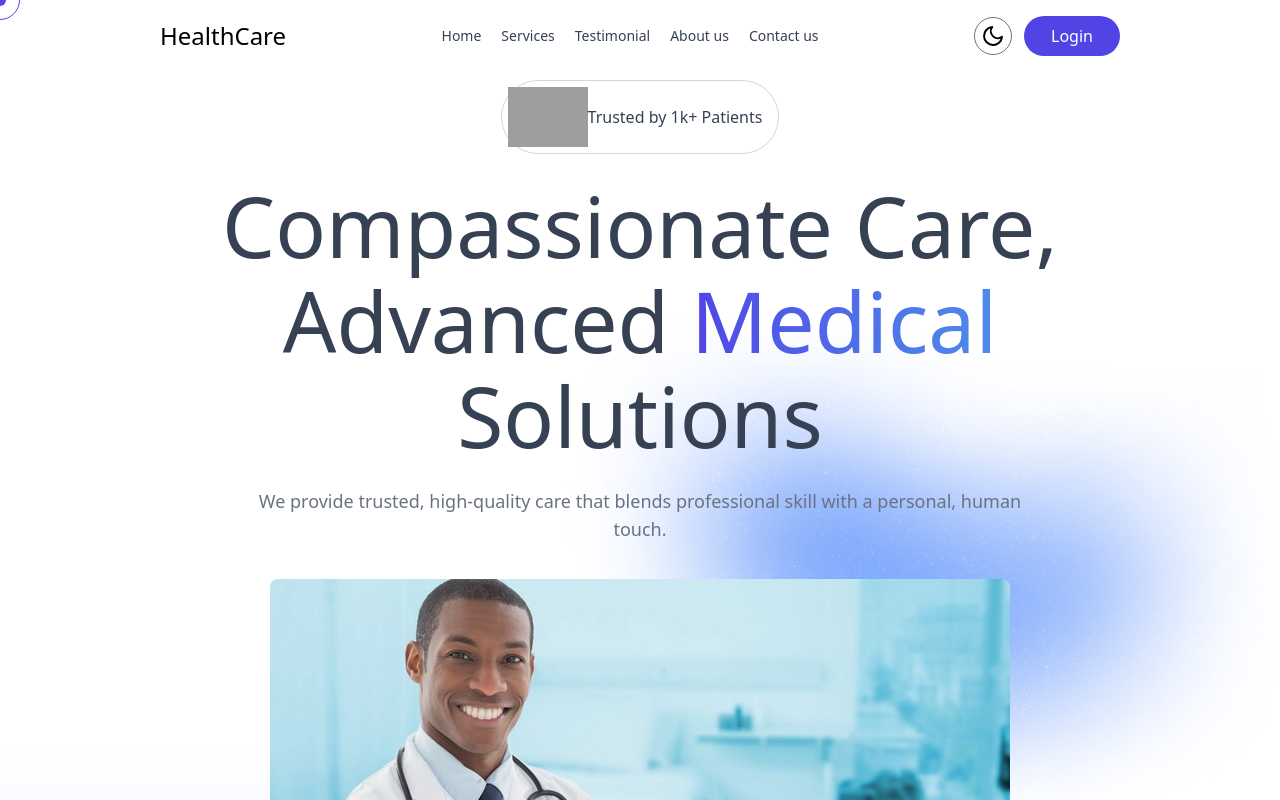
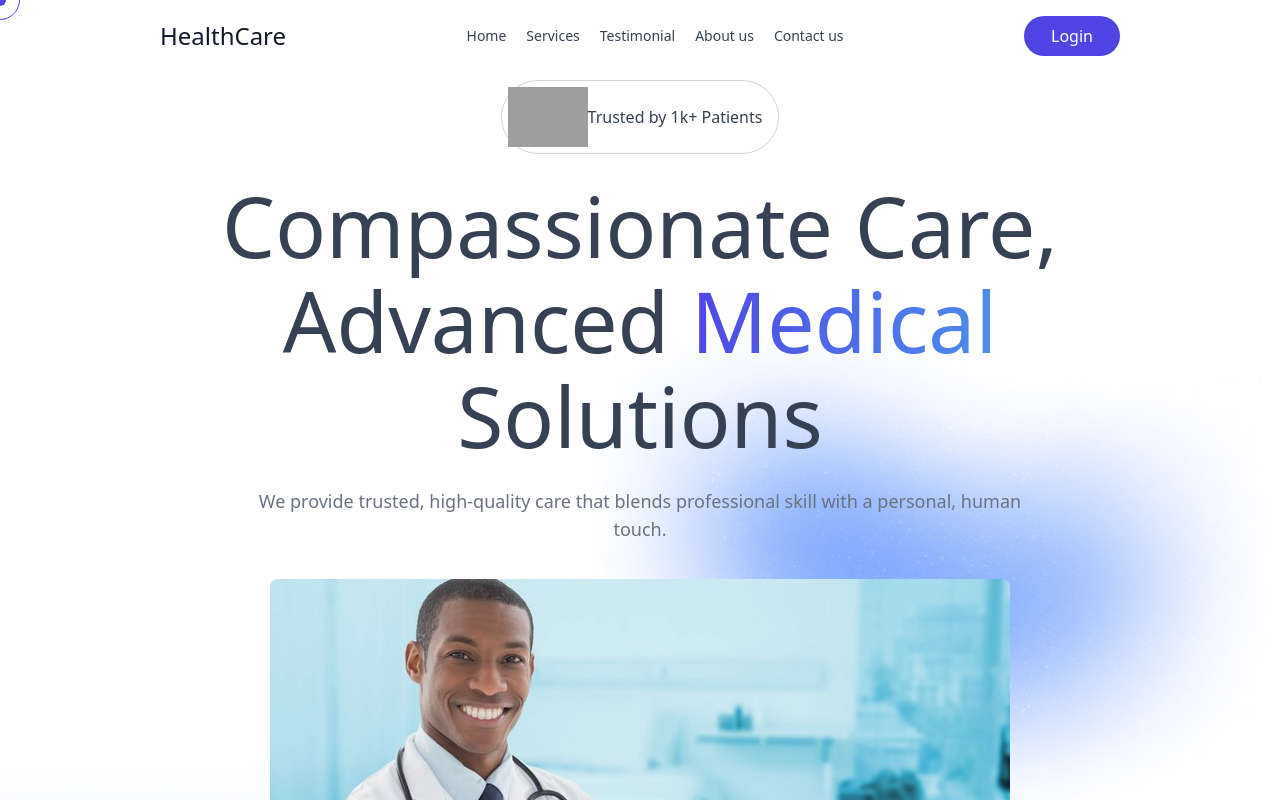
Before and after one commit to Haider-khangit551/doctor-site, a React (Vite) app: page / in a window 1280 px wide. Shown: the top 800 px of the page. Built offline with nearby package versions, Linux system fonts and the light colour scheme; grey boxes are pictures that could not be loaded.

Commit message:
remove darkmode

```diff
--- a/src/components/Navbar.jsx
+++ b/src/components/Navbar.jsx
@@ -1,12 +1,117 @@
+// import React, { useState } from 'react'
+// import assets from '../assets/assets'
+// // import ThemeToggleBtn from './ThemeToggleBtn'
+// import { motion } from "motion/react"
+// import Login from '../models/Login'
+// import { IoLogInOutline } from "react-icons/io5";
+
+
+// const Navbar = ({ theme, setTheme }) => {
+
+//     const [sideBarOpen, setSideBarOpen] = useState(false)
+//     const [isModelOpen, setIsModelOpen] = useState(false)
+
+//     const openModel = () => {
+//         setIsModelOpen(true)
+//     }
+
+//     const closeModel = () => {
+//         setIsModelOpen(false)
+//     }
+
+//     return (
+//         // <motion.div
+//         //     initial={{ opacity: 0, y: -50 }}
+//         //     animate={{ opacity: 1, y: 0 }}
+//         //     transition={{ duration: 0.6, ease: 'easeOut' }}
+//         //     className='flex justify-between items-center px-4 sm:px-12 lg:px-24 xl:px-40 py-4 sticky top-0 z-20 backdrop-blur-xl font-medium bg-white/50 dark:bg-gray-900/70'>
+//         <motion.div
+//             initial={{ opacity: 0, y: -50 }}
+//             animate={{ opacity: 1, y: 0 }}
+//             transition={{ duration: 0.6, ease: 'easeOut' }}
+//             className='flex justify-between items-center px-4 sm:px-12 lg:px-24 xl:px-40 py-4 fixed top-0 left-0 right-0 z-20 backdrop-blur-xl font-medium bg-white/50 dark:bg-gray-900/70'
+//         >
+
+
+//             {
+//                 theme === "dark" ?
+//                     <p className='text-white text-2xl'>HealthCare</p>
+//                     : <p className='text-black text-2xl'>HealthCare</p>
+//             }
+
+//             {/* Sidebar (small devices) */}
+//             <div className={`text-gray-700 dark:text-white sm:text-sm ${!sideBarOpen ? "max-sm:w-0 overflow-hidden" : "max-sm:w-60 max-sm:pl-10"}
+//                  max-sm:fixed top-0 bottom-0 right-0 max-sm:min-h-screen max-sm:h-full max-sm:flex-col
+//                  max-sm:bg-[#5044E5] max-sm:text-white max-sm:pt-20 flex sm:items-center gap-5 transition-all`}>
+
+//                 {/* Close Icon */}
+//                 <img
+//                     src={assets.close_icon}
+//                     className='w-5 absolute right-4 top-4 sm:hidden cursor-pointer'
+//                     alt="close"
+//                     onClick={() => setSideBarOpen(false)}
+//                 />
+
+//                 {/* Sidebar Links */}
+//                 <a onClick={() => setSideBarOpen(false)} href="#" className='sm:hover:border-b'>Home</a>
+//                 <a onClick={() => setSideBarOpen(false)} href="#services" className='sm:hover:border-b'>Services</a>
+//                 <a onClick={() => setSideBarOpen(false)} href="#testimonial" className='sm:hover:border-b'>Testimonial</a>
+//                 <a onClick={() => setSideBarOpen(false)} href="#about" className='sm:hover:border-b'>About us</a>
+//                 <a onClick={() => setSideBarOpen(false)} href="#contact" className='sm:hover:border-b'>Contact us</a>
+
+//                 {/* Sidebar Login Btn (only small devices) */}
+//                 <button
+//                     onClick={() => { openModel(); setSideBarOpen(false); }}
+//                     className="mt-6 w-[90px] bg-white text-[#5044E5] flex items-center gap-2 px-4 py-2 rounded-full cursor-pointer hover:scale-105 transition-all sm:hidden"
+//                 >
+//                     Login
+//                 </button>
+//             </div>
+
+//             {/* Right Side (theme toggle + login for large devices) */}
+//             <div className='flex items-center justify-center gap-3 '>
+//                 {/* <ThemeToggleBtn theme={theme} setTheme={setTheme} /> */}
+//                 <img
+//                     className='w-8 sm:hidden cursor-pointer gap-2 sm:gap-8'
+//                     src={theme === "dark" ? assets.menu_icon_dark : assets.menu_icon}
+//                     onClick={() => setSideBarOpen(true)}
+//                     alt="menu"
+//                 />
+
+//                 {/* Large Devices Login Btn */}
+//                 <div className="hidden lg:flex">
+//                     <button
+//                         onClick={openModel}
+//                         className="group relative bg-[#5044E5] flex items-center justify-center cursor-pointer text-white rounded-full w-24 h-10 overflow-hidden"
+//                     >
+//                         <span className="absolute transition-all duration-300 opacity-100 group-hover:opacity-0">
+//                             Login
+//                         </span>
+//                         <IoLogInOutline
+//                             size={20}
+//                             className="absolute transform -translate-x-6 opacity-0 group-hover:translate-x-0 group-hover:opacity-100 transition-all duration-300 ease-out"
+//                         />
+//                     </button>
+//                 </div>
+//             </div>
+
+//             {/* Login Model */}
+//             {isModelOpen && <Login closeModel={closeModel} />}
+//         </motion.div>
+//     )
+// }
+
+// export default Navbar
+
+
+
 import React, { useState } from 'react'
 import assets from '../assets/assets'
-import ThemeToggleBtn from './ThemeToggleBtn'
 import { motion } from "motion/react"
 import Login from '../models/Login'
 import { IoLogInOutline } from "react-icons/io5";
 
-
-const Navbar = ({ theme, setTheme }) => {
+const Navbar = () => {
 
     const [sideBarOpen, setSideBarOpen] = useState(false)
     const [isModelOpen, setIsModelOpen] = useState(false)
@@ -20,11 +125,6 @@ const Navbar = ({ theme, setTheme }) => {
     }
 
     return (
-        // <motion.div
-        //     initial={{ opacity: 0, y: -50 }}
-        //     animate={{ opacity: 1, y: 0 }}
-        //     transition={{ duration: 0.6, ease: 'easeOut' }}
-        //     className='flex justify-between items-center px-4 sm:px-12 lg:px-24 xl:px-40 py-4 sticky top-0 z-20 backdrop-blur-xl font-medium bg-white/50 dark:bg-gray-900/70'>
         <motion.div
             initial={{ opacity: 0, y: -50 }}
             animate={{ opacity: 1, y: 0 }}
@@ -32,17 +132,17 @@ const Navbar = ({ theme, setTheme }) => {
             className='flex justify-between items-center px-4 sm:px-12 lg:px-24 xl:px-40 py-4 fixed top-0 left-0 right-0 z-20 backdrop-blur-xl font-medium bg-white/50 dark:bg-gray-900/70'
         >
 
-
-            {
-                theme === "dark" ?
-                    <p className='text-white text-2xl'>HealthCare</p>
-                    : <p className='text-black text-2xl'>HealthCare</p>
-            }
+            {/* Logo / Brand */}
+            <p className='text-gray-900 dark:text-white text-2xl font-semibold'>
+                HealthCare
+            </p>
 
             {/* Sidebar (small devices) */}
-            <div className={`text-gray-700 dark:text-white sm:text-sm ${!sideBarOpen ? "max-sm:w-0 overflow-hidden" : "max-sm:w-60 max-sm:pl-10"}
+            <div
+                className={`text-gray-700 dark:text-white sm:text-sm ${!sideBarOpen ? "max-sm:w-0 overflow-hidden" : "max-sm:w-60 max-sm:pl-10"}
                  max-sm:fixed top-0 bottom-0 right-0 max-sm:min-h-screen max-sm:h-full max-sm:flex-col
-                 max-sm:bg-[#5044E5] max-sm:text-white max-sm:pt-20 flex sm:items-center gap-5 transition-all`}>
+                 max-sm:bg-[#5044E5] max-sm:text-white max-sm:pt-20 flex sm:items-center gap-5 transition-all`}
+            >
 
                 {/* Close Icon */}
                 <img
@@ -68,12 +168,12 @@ const Navbar = ({ theme, setTheme }) => {
                 </button>
             </div>
 
-            {/* Right Side (theme toggle + login for large devices) */}
+            {/* Right Side (Menu + Login) */}
             <div className='flex items-center justify-center gap-3 '>
-                <ThemeToggleBtn theme={theme} setTheme={setTheme} />
+                {/* Menu Icon (only small devices) */}
                 <img
-                    className='w-8 sm:hidden cursor-pointer gap-2 sm:gap-8'
-                    src={theme === "dark" ? assets.menu_icon_dark : assets.menu_icon}
+                    className='w-8 sm:hidden cursor-pointer'
+                    src={assets.menu_icon}
                     onClick={() => setSideBarOpen(true)}
                     alt="menu"
                 />
--- a/src/components/ThemeToggleBtn.jsx
+++ b/src/components/ThemeToggleBtn.jsx
@@ -1,31 +1,31 @@
-import React, { useEffect } from 'react'
-import assets from '../assets/assets'
+// import React, { useEffect } from 'react'
+// import assets from '../assets/assets'
 
-const ThemeToggleBtn = ({ theme, setTheme }) => {
+// const ThemeToggleBtn = ({ theme, setTheme }) => {
 
-    useEffect(() => {
-        const prefersDarkmode = window.matchMedia('(prefer-color-scheme:dark)').matches;
-        setTheme(theme || (prefersDarkmode ? 'dark' : 'light'))
-    }, [])
+//     useEffect(() => {
+//         const prefersDarkmode = window.matchMedia('(prefer-color-scheme:dark)').matches;
+//         setTheme(theme || (prefersDarkmode ? 'dark' : 'light'))
+//     }, [])
 
-    useEffect(() => {
-        if (theme === "dark") {
-            document.documentElement.classList.add("dark")
-        } else {
-            document.documentElement.classList.remove("dark")
-        }
-        localStorage.setItem("theme", theme)
-    }, [theme])
+//     useEffect(() => {
+//         if (theme === "dark") {
+//             document.documentElement.classList.add("dark")
+//         } else {
+//             document.documentElement.classList.remove("dark")
+//         }
+//         localStorage.setItem("theme", theme)
+//     }, [theme])
 
-    return (
-        <>
-            <button>{theme === "dark" ? (
-                <img src={assets.sun_icon} className='soze-8.5 p-1.5  border border-gray-500 rounded-full' onClick={() => setTheme("light")} alt="" />
-            ) : (
-                <img src={assets.moon_icon} className='soze-8.5 p-1.5  border border-gray-500 rounded-full' onClick={() => setTheme("dark")} />
-            )}</button>
-        </>
-    )
-}
+//     return (
+//         <>
+//             <button>{theme === "dark" ? (
+//                 <img src={assets.sun_icon} className='soze-8.5 p-1.5  border border-gray-500 rounded-full' onClick={() => setTheme("light")} alt="" />
+//             ) : (
+//                 <img src={assets.moon_icon} className='soze-8.5 p-1.5  border border-gray-500 rounded-full' onClick={() => setTheme("dark")} />
+//             )}</button>
+//         </>
+//     )
+// }
 
-export default ThemeToggleBtn
+// export default ThemeToggleBtn
```
